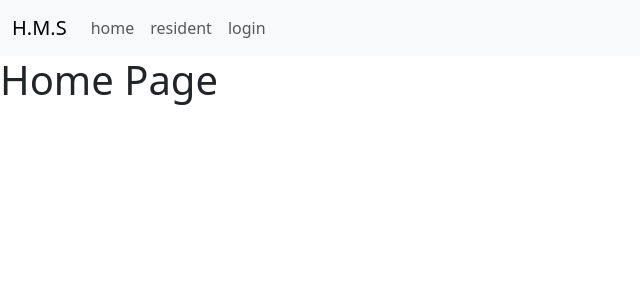
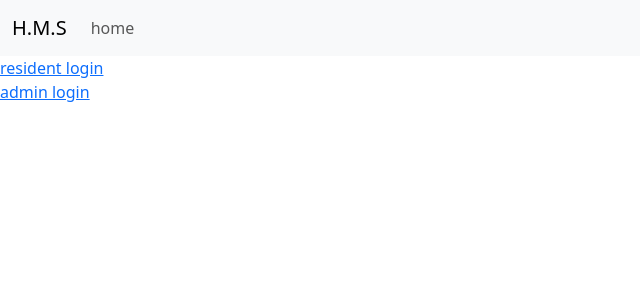
Before and after one commit to myCSEprojects/hostel-management-system, a Flask app: page /home in a window 1280 px wide. Shown: the top 300 px of the page, without its empty margins (0-640 px from the left). Run offline with Flask 2, Linux system fonts and the light colour scheme; some libraries are stand-ins or nearby versions.

Commit message:
Add login pages

```diff
--- a/app.py
+++ b/app.py
@@ -1,7 +1,15 @@
-from flask import Flask, render_template, request, redirect, url_for
+from flask import Flask, render_template, request, redirect, url_for, session
 from flask_mysqldb import MySQL
+from utils import check_password
 
 app = Flask(__name__)
+
+# setting the admin id and password
+admin_id = "00000001"
+admin_password = 'password'
+
+# setting the secret key
+app.secret_key = 'DONT TELL ANYONE'
 
 # MySQL configurations
 app.config['MYSQL_HOST'] = 'localhost'
@@ -12,25 +20,88 @@ app.config["MYSQL_DB"] = "hostelmng"
 mysql = MySQL(app)
 
 # Defining the pages to support
-pages = [
-    "home",
-    "resident",
-    "login"
-]
+pages = {
+    "home" : "/home"
+}
 
+admin_pages = {
+    "logout": "/admin/logout",
+}
+
+resident_pages = {
+    "logout": "/resident/logout",
+}
+
+@app.route('/', methods=['GET'])
 @app.route('/home', methods=['GET'])
-def index_page():
+def home_page():
     return render_template('home.html', pages=pages)
 
-@app.route('/resident', methods=['GET'])
-def ressident_page():
-    return render_template('resident.html', pages=pages)
+# Handlign the routes for the residents
+@app.route('/resident/<page_name>', methods=['GET', 'POST'])
+def resident_page(page_name = None):
+    # error handling
+    if page_name not in ['login', 'dashboard', 'logout']:
+        return redirect('/resident/login')
 
-@app.route('/', methods=['GET'])
-@app.route('/login', methods=['GET'])
-def login_page():
-    return render_template('login.html', pages=pages)
+    if (page_name == 'login'):
+        if (request.method == 'GET'):
+            return render_template('resident_login.html', pages = pages, error=None)
+        else:
+            id = request.form['ID']
+            password = request.form['password']
+            cur = mysql.connection.cursor()
+            cur.execute("SELECT key_ FROM users WHERE id = %s;", (id,))
+            actual_key = cur.fetchone()
+            if actual_key == None:
+                return render_template('resident_login.html', pages = pages, error="Invalid ID")
+            elif (check_password(password, actual_key[0])):
+                session['logged_in'] = True
+                session['id'] = id
+                session['name'] = 'resident'
+                return redirect('/resident/dashboard')
+            else:
+                return render_template('resident_login.html', pages = pages, error="Invalid password")
+    elif page_name == 'dashboard':
+        if ('logged_in' in session and "name" in session and session['logged_in'] == True and session['name'] == 'resident'):
+            return render_template('resident_dashboard.html', pages = resident_pages)
+        else:
+            return redirect('/resident/login')
+    elif (page_name == 'logout'):
+        session.pop('logged_in', None)
+        session.pop('id', None)
+        session.pop('name', None)
+        return redirect('/')
+# Handling the routes for the admin
+@app.route('/admin/<page_name>', methods=['GET', 'POST'])
+def admin_page(page_name = None):
+    # error handling
+    if page_name not in ['login', 'dashboard', 'logout']:
+        return redirect('/admin/login')
 
+    if (page_name == 'login'):
+        if (request.method == 'GET'):
+            return render_template('admin_login.html', pages = pages, error=None)
+        else:
+            id = request.form['ID']
+            password = request.form['password']
+            if id == admin_id and password == admin_password:
+                session['logged_in'] = True
+                session['id'] = id
+                session['name'] = 'admin'
+                return redirect('/admin/dashboard')
+            else:
+                return render_template('admin_login.html', pages = pages, error="Invalid Username or Password")
+    elif (page_name == 'dashboard'):
+        if ('logged_in' in session and "name" in session and session['logged_in'] == True and session['name'] == 'admin'):
+            return render_template('admin_dashboard.html', pages = admin_pages)
+        else:
+            return redirect('/admin/login')
+    elif (page_name == 'logout'):
+        session.pop('logged_in', None)
+        session.pop('id', None)
+        session.pop('name', None)
+        return redirect('/')
 # Running the app
 if __name__ == '__main__':
     app.run(debug=True)
--- a/templates/home.html
+++ b/templates/home.html
@@ -6,5 +6,7 @@
 
 {% block body %}
     <!-- Code for the home page goes here -->
-    <h1>Home Page</h1>
+    <a href="/resident/login"> resident login </a>
+    <br>
+    <a href="/admin/login"> admin login </a>
 {% endblock %}
--- a/templates/navbar.html
+++ b/templates/navbar.html
@@ -10,7 +10,7 @@
             <ul class="navbar-nav">
                 {% for page in pages %}
                 <li class="nav-item">
-                    <a class="nav-link"  href="/{{page}}">{{ page }}</a>
+                    <a class="nav-link"  href="{{pages[page]}}">{{ page }}</a>
                 </li>
                 {% endfor %}
             </ul>
```
Also changed, not shown: generate_user_password.py (added, +28 -0 lines), templates/admin_dashboard.html (added, +8 -0 lines), templates/admin_login.html (added, +14 -0 lines), templates/login.html (deleted, +0 -10 lines), templates/resident_dashboard.html (added, +8 -0 lines), templates/resident_login.html (added, +13 -0 lines), users.sql (added, +8 -0 lines), utils.py (added, +28 -0 lines).
